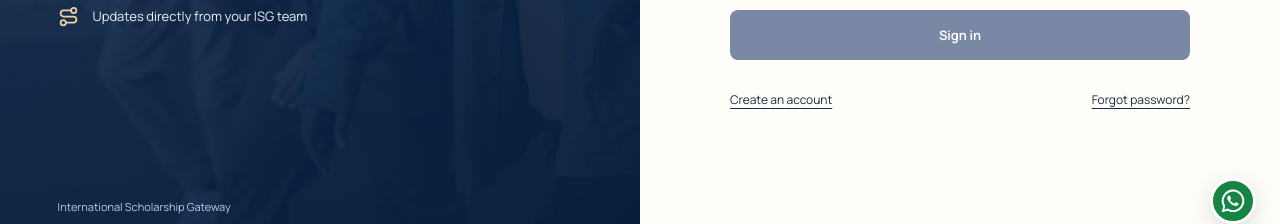
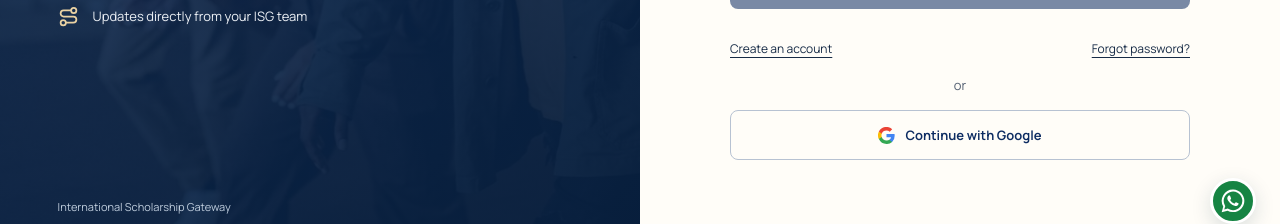
Before and after one commit to iamciscoo/isg-scholarship, a Next.js app: page /login in a window 1280 px wide. Shown: the part 552-776 px from the top of the page. Built offline with nearby package versions, Linux system fonts and the light colour scheme; no server answers.

Commit message:
Add Google sign-in through Supabase OAuth

```diff
--- a/src/app/(auth)/[authPage]/page.tsx
+++ b/src/app/(auth)/[authPage]/page.tsx
@@ -1,6 +1,7 @@
 import { notFound } from "next/navigation";
 import { headers } from "next/headers";
 import { AuthForm } from "@/features/auth/auth-form";
+import { GoogleSignIn } from "@/features/auth/google-sign-in";
 import { authConfigured } from "@/lib/supabase/config";
 import { safeNext } from "@/lib/validation/auth";
 import { requireUser } from "@/lib/auth/session";
@@ -59,6 +60,12 @@ export default async function AuthPage({
         captchaRequired={Boolean(process.env.NEXT_PUBLIC_TURNSTILE_SITE_KEY)}
         nonce={(await headers()).get("x-nonce") || undefined}
       />
+      {(mode === "login" || mode === "register") && (
+        <GoogleSignIn
+          next={query.next ? safeNext(query.next) : undefined}
+          configured={authConfigured()}
+        />
+      )}
     </>
   );
 }
--- a/src/app/auth/callback/route.ts
+++ b/src/app/auth/callback/route.ts
@@ -1,10 +1,11 @@
 import { NextResponse } from "next/server";
 import { createClient } from "@/lib/supabase/server";
+import { safeNext } from "@/lib/validation/auth";
 export async function GET(request: Request) {
   const url = new URL(request.url);
   const code = url.searchParams.get("code");
   const origin = process.env.NEXT_PUBLIC_SITE_URL || "http://localhost:3000";
-  const next = url.searchParams.get("next") === "/reset-password" ? "/reset-password" : "/dashboard";
+  const next = safeNext(url.searchParams.get("next"));
   if (code) {
     const db = await createClient();
     const { error } = await db.auth.exchangeCodeForSession(code);
--- a/src/app/form-polish.css
+++ b/src/app/form-polish.css
@@ -118,6 +118,25 @@ option {
   background: rgb(255 255 255 / 78%);
   color: var(--navy);
   font-size: 20px;
+}
+.google-signin {
+  display: grid;
+  margin-top: 16px;
+}
+.google-signin .button {
+  display: inline-flex;
+  align-items: center;
+  justify-content: center;
+  gap: 10px;
+  width: 100%;
+}
+.google-signin::before {
+  content: "or";
+  display: block;
+  margin-bottom: 14px;
+  color: var(--muted);
+  font-size: 13px;
+  text-align: center;
 }
 .localized-content {
   display: contents;
--- a/src/features/auth/actions.ts
+++ b/src/features/auth/actions.ts
@@ -14,6 +14,22 @@ export type AuthState = {
   field?: "email" | "password" | "confirmPassword" | "adult" | "terms";
   message?: string;
 };
+export async function signInWithGoogle(fd: FormData) {
+  if (!authConfigured()) redirect("/login?error=oauth");
+  const origin = process.env.NEXT_PUBLIC_SITE_URL || "http://localhost:3000";
+  const next = safeNext(fd.get("next")?.toString() || null);
+  const db = await createClient();
+  const { data, error } = await db.auth.signInWithOAuth({
+    provider: "google",
+    options: {
+      redirectTo: `${origin}/auth/callback?next=${encodeURIComponent(next)}`,
+      queryParams: { prompt: "select_account" },
+    },
+  });
+  if (error || !data.url) redirect("/login?error=oauth");
+  redirect(data.url);
+}
+
 export async function authenticate(_previous: AuthState, fd: FormData): Promise<AuthState> {
   if (!authConfigured() || !process.env.SUPABASE_SERVICE_ROLE_KEY)
     return { error: "Account services are awaiting setup. Please contact ISG." };
--- /dev/null
+++ b/src/features/auth/google-sign-in.tsx
@@ -0,0 +1,34 @@
+"use client";
+import { signInWithGoogle } from "./actions";
+
+function GoogleMark() {
+  return (
+    <svg viewBox="0 0 18 18" width="17" height="17" aria-hidden focusable="false">
+      <path
+        fill="#4285F4"
+        d="M17.64 9.2c0-.64-.06-1.25-.16-1.84H9v3.48h4.84a4.14 4.14 0 0 1-1.8 2.72v2.26h2.92a8.78 8.78 0 0 0 2.68-6.62Z"
+      />
+      <path
+        fill="#34A853"
+        d="M9 18a8.6 8.6 0 0 0 5.96-2.18l-2.92-2.26A5.4 5.4 0 0 1 9 14.18a5.4 5.4 0 0 1-5.07-3.72H.94v2.33A9 9 0 0 0 9 18Z"
+      />
+      <path fill="#FBBC05" d="M3.93 10.46a5.4 5.4 0 0 1 0-3.42V4.71H.94a9 9 0 0 0 0 8.08l2.99-2.33Z" />
+      <path
+        fill="#EA4335"
+        d="M9 3.58c1.32 0 2.5.45 3.44 1.35l2.58-2.58A9 9 0 0 0 .94 4.71l2.99 2.33A5.4 5.4 0 0 1 9 3.58Z"
+      />
+    </svg>
+  );
+}
+
+export function GoogleSignIn({ next, configured }: { next?: string; configured: boolean }) {
+  return (
+    <form action={signInWithGoogle} className="google-signin">
+      <input type="hidden" name="next" value={next || ""} />
+      <button className="button button-outline" type="submit" disabled={!configured}>
+        <GoogleMark />
+        Continue with Google
+      </button>
+    </form>
+  );
+}
--- a/src/lib/validation/auth.ts
+++ b/src/lib/validation/auth.ts
@@ -14,7 +14,7 @@ export const authSchema = z.object({
   password: z.string().min(1).max(128),
 });
 export function safeNext(value: string | null | undefined) {
-  return value && /^\/(?:dashboard|admin|advisor|consultation)(?:\/[a-zA-Z0-9-]+)*$/.test(value)
+  return value && /^\/(?:dashboard|admin|advisor|consultation|reset-password)(?:\/[a-zA-Z0-9-]+)*$/.test(value)
     ? value
     : "/dashboard";
 }
```
Also changed, not shown: 1 other file (tests, documents, lock files or other folders).
